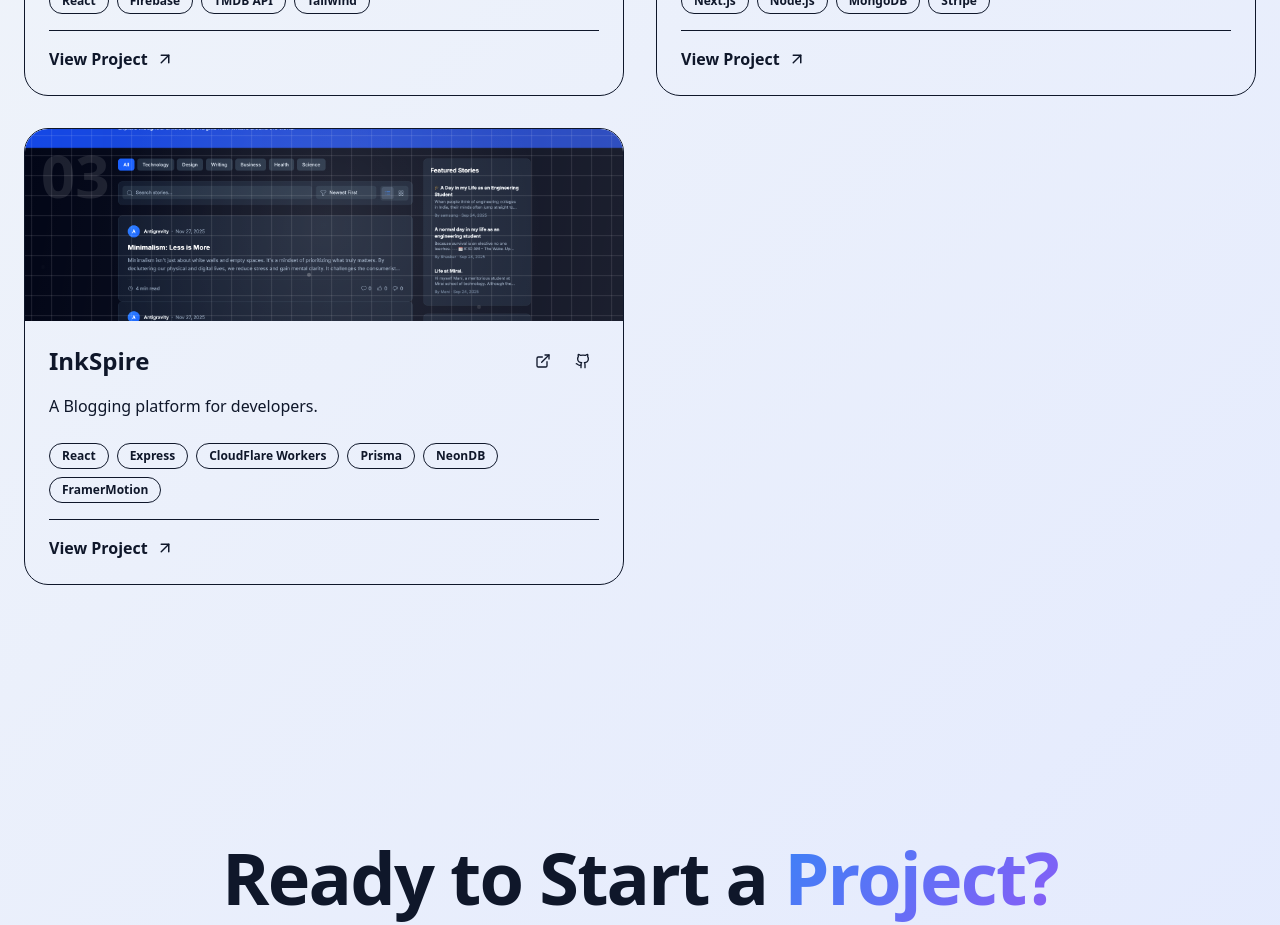
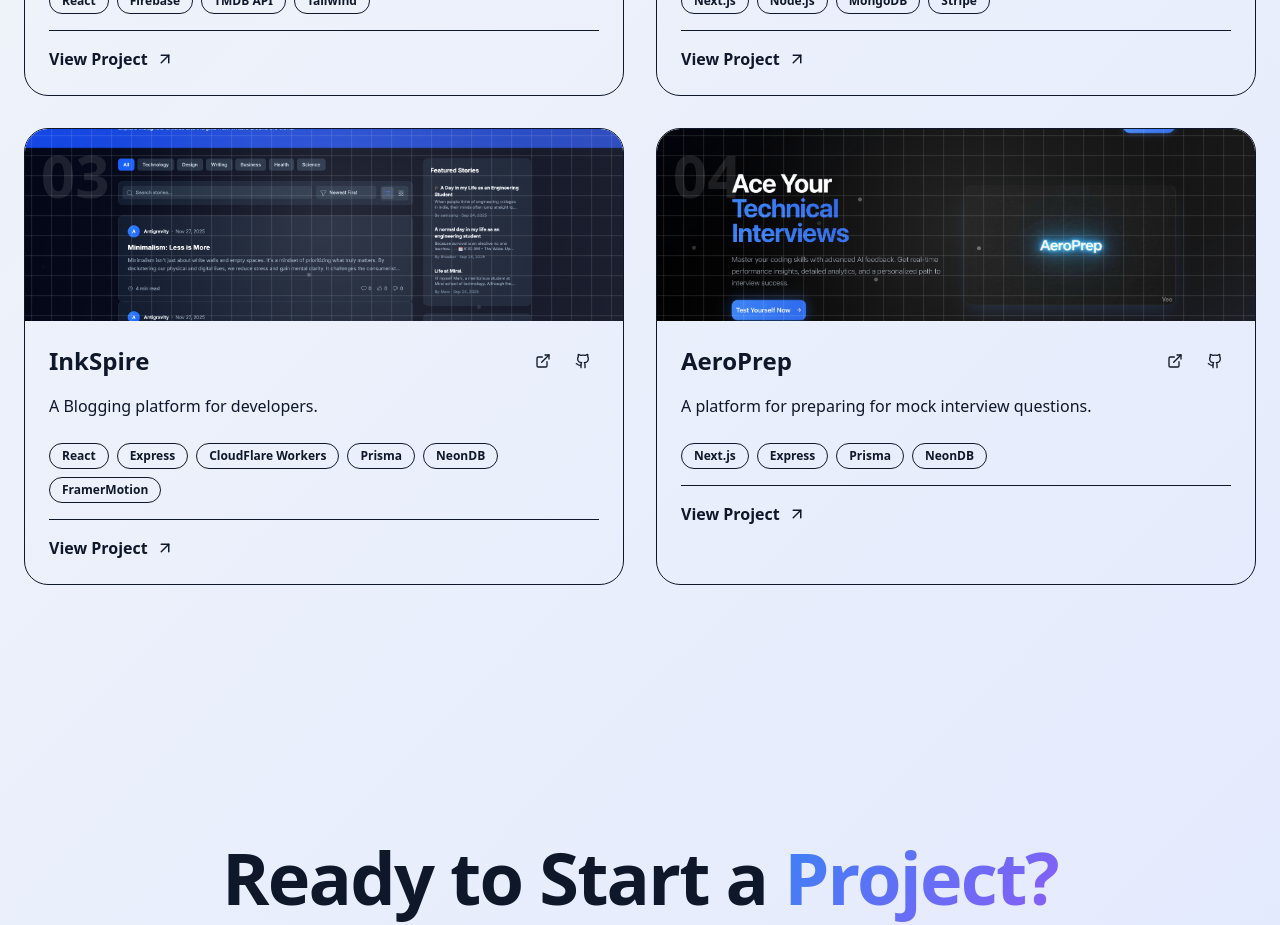
Before and after one commit to rishiraj38/portfolio_web, a Next.js app: page / in a window 1280 px wide. Shown: the part 4420-5345 px from the top of the page. Built offline with nearby package versions, Linux system fonts and the light colour scheme.

Commit message:
feat: Add AeroPrep project to portfolio and include its image.

```diff
--- a/src/components/Projects.js
+++ b/src/components/Projects.js
@@ -260,6 +260,20 @@
       link: "https://ink-spire-rho.vercel.app/",
       github: "https://github.com/rishiraj38/blog_web",
     },
+    {
+      id: 4,
+      title: "AeroPrep",
+      desc: "A platform for preparing for mock interview questions.",
+      tech: [
+        "Next.js",
+        "Express",
+        "Prisma",
+        "NeonDB",
+      ],
+      image: "/aero_prep.png",
+      link: "https://ai-interview-coach-eight-mu.vercel.app/",
+      github: "https://github.com/rishiraj38/AeroPrep",
+    },
   ];
 
   return (
```
Also changed, not shown: public/aero_prep.png (added).
